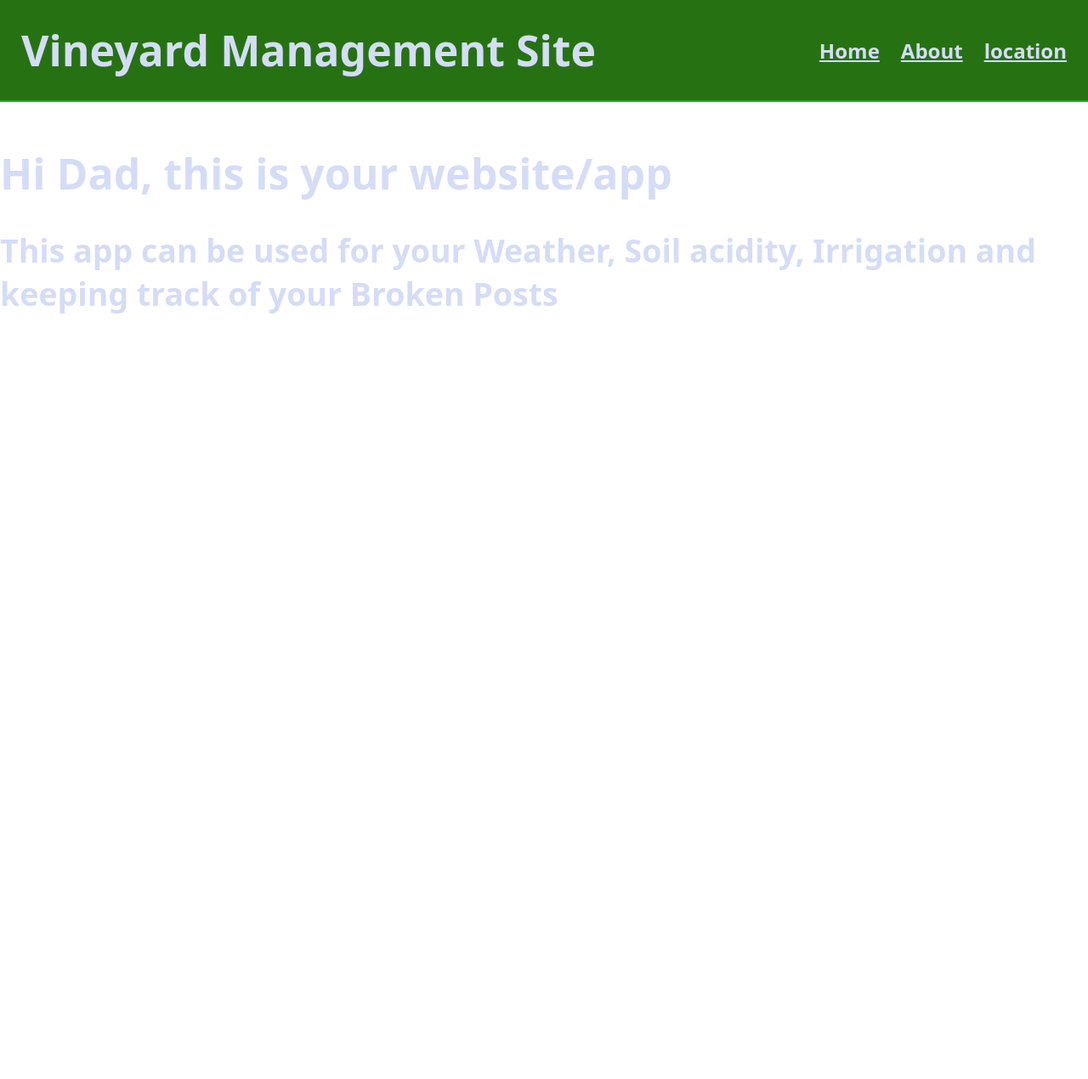
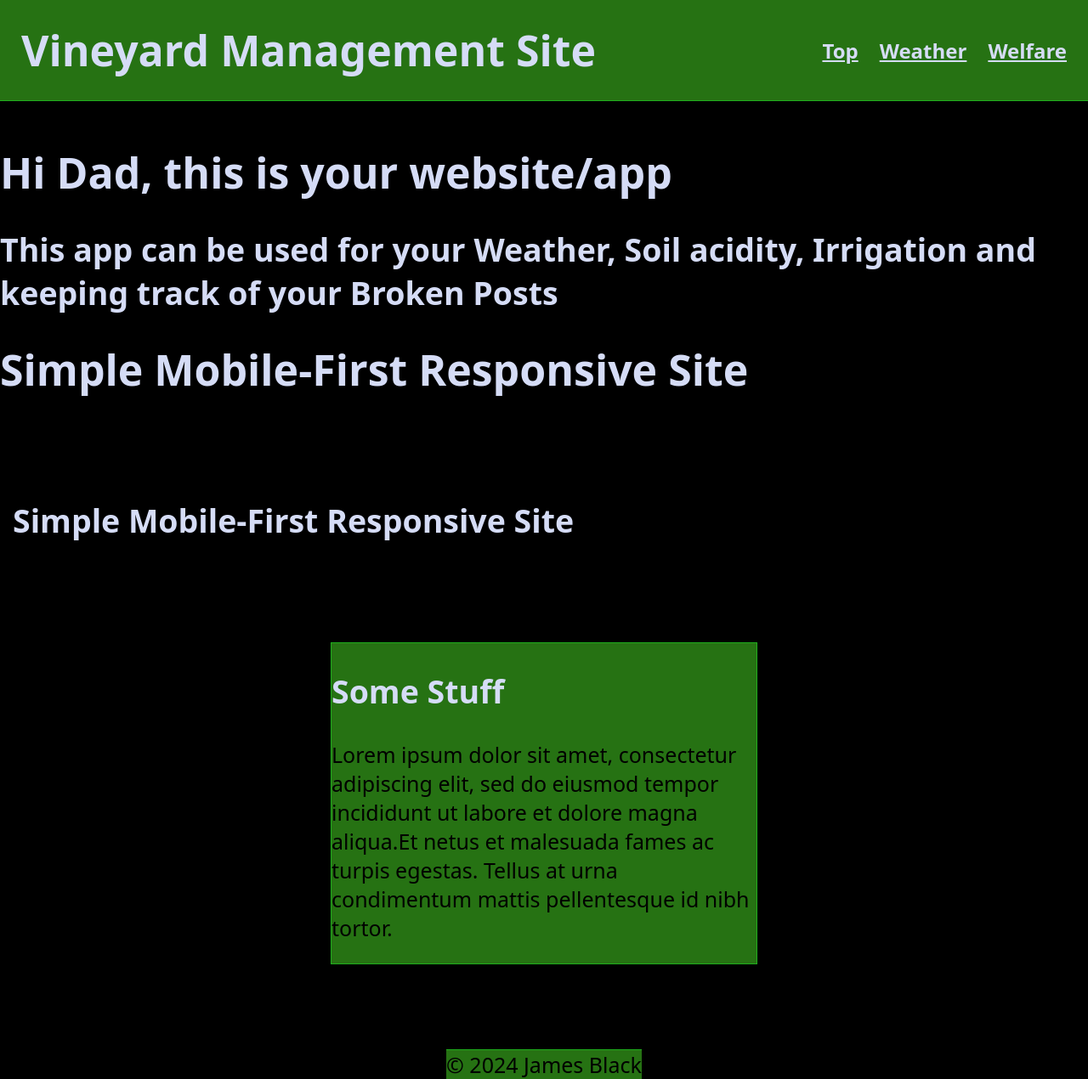
Before and after one commit to waimea-jmblack/200-DTD-Assessment, a PHP site: page / in a window 1280 px wide. Shown: the whole page at 85% size. Before the commit the page ends 369 px from the top, so only its background shows below. Run offline with PHP 8.4, Linux system fonts and the light colour scheme; data that the repository does not hold is empty.

Commit message:
So much work and no pay off
fut

```diff
--- a/site/index.php
+++ b/site/index.php
@@ -31,4 +31,25 @@ consoleLog($posts);
 <h1>Hi Dad, this is your website/app</h1>
 <h2>This app can be used for your Weather, Soil acidity, Irrigation and keeping track of your Broken Posts</h2>
 
+
+<h1>Simple Mobile-First Responsive Site</h1>
+
+<p>This is a simple, responsive site that uses minimal CSS to achieve reasonable layout on both mobile and desktop devices...</p>
+
+<section id="top">
+
+    <main>
+        <h1>Simple Mobile-First Responsive Site</h1>
+
+        <p>This is a simple, responsive site that uses minimal CSS to achieve reasonable layout on both mobile and desktop devices...</p>
+
+        <section>
+            <article>
+                <h2>Some Stuff</h2>
+                <p>Lorem ipsum dolor sit amet, consectetur adipiscing elit, sed do eiusmod tempor incididunt ut labore et dolore magna aliqua.Et netus et malesuada fames ac turpis egestas. Tellus at urna condimentum mattis pellentesque id nibh tortor. </p>
+            </article>
+
+        </section>
+
+    </main>
 <?php include 'partials/bottom.php';
--- a/site/partials/bottom.php
+++ b/site/partials/bottom.php
@@ -1,4 +1,7 @@
 
+<footer>
+        &copy; 2024 James Black
+    </footer>
 </body>
 
 </html>
--- a/site/partials/top.php
+++ b/site/partials/top.php
@@ -12,8 +12,8 @@
         <h1>Vineyard Management Site</h1>
 
         <nav>
-            <a href="index.php">Home</a>
-            <a href="about.php">About</a>
-            <a href="about.php"> location</a>
+            <a href="top">Top</a>
+            <a href="weather">Weather</a>
+            <a href="welfare"> Welfare</a>
         </nav>
 </header>
--- a/site/styles.css
+++ b/site/styles.css
@@ -3,14 +3,14 @@ html {
     font-size: 25px;
 }
 
-/*Background*/
+/*Background*****************************************************************************/
 
 body {
-    background-color: rgb(black); /*Background  colour*/
+    background-color: black; /*Background  colour*/
     margin: 0;
 }
 
-/* Header */
+/* Header********************************************************************************/
 
 header {
     display: flex;
@@ -22,27 +22,6 @@ header {
     margin-bottom: 2rem; /*Space between header and start of the website*/
 }
 
-#forms {
-    display: flex;
-    justify-content: space-between;
-    align-items: center;
-    padding: 1rem;
-    margin-bottom: 2rem;
-}
-header h1 {
-    margin: 0;
-    color: rgb(213, 220, 246); /*Colour of Title*/
-}
-
-h1 {
-    margin: 0;
-    color: rgb(213, 220, 246); /*Colour of Main Text*/
-}
-
-h2 {
-    margin: 1;
-    color: rgb(213, 220, 246); /*Colour of Sub Text*/
-}
 
 nav {
     display: flex;
@@ -56,35 +35,72 @@ nav a {
 
 }
 
-form {
-    border: 4px solid black;
-    padding: 1rem;
-    background-color: rgb(119, 183, 199);
+h1 {
+    margin: 0;
+    color: rgb(213, 220, 246); /*Colour of Main Text*/
 }
 
-form h2 {
-    margin-top: 0;
-    color: antiquewhite;
+h2 {
+    margin: 1;
+    color: rgb(213, 220, 246); /*Colour of Sub Text*/
 }
 
-label {
-    display: block;
-    margin-top: 0.7rem;
+/***************************************************************************************/
+
+:root {
+    --back-col-dark: black;
+    --back-col:      rgb(38, 114, 19);
+    --border-col:    rgb(31, 175, 29);
 }
 
-input {
-    display: block;
-    font-size: inherit;
+/* MAIN HEADER**************************************************************************/
+
+header {
+    border-bottom: 1px solid rgb(31, 175, 29);
+    margin-bottom: 2rem;
+    background-color: rgb(38, 114, 19);
 }
 
-input[type=submit] {
-    margin-top: 1rem;
-    background-color: rgb(19, 87, 105);
-    border: none;
-    padding: 0.5rem;
+@media screen and (min-width: 40rem) {
+    header {
+        display: flex;
+        justify-content: space-between;
+        align-items: center;
+    }
 }
 
-label {
+header > * {
+    margin: 0;
+}
+
+
+/* MAIN CONTENT*************************************************************************/
+
+main {
+    max-width: 50rem;
+    margin-right: auto;
+    margin-left: auto;
+}
+
+section {
     display: flex;
-    gap: 0.3rem
+    justify-content: center;
+    gap: 2rem;
+    flex-wrap: wrap;
 }
+
+article {
+    background-color: rgb(38, 114, 19);
+    border: 1px solid rgb(31, 175, 29);
+    width: 100%;
+    max-width: 20rem;
+}
+
+
+/* MAIN FOOTER***************************************************************************/
+
+footer {
+    margin-top: 2rem;
+    border-top: 1px solid rgb(31, 175, 29);
+    background-color: rgb(38, 114, 19);
+}
```
Also changed, not shown: fin with code/index.html (added, +58 -0 lines), fin with code/styles.css (added, +57 -0 lines), stuff.html (added, +143 -0 lines).
